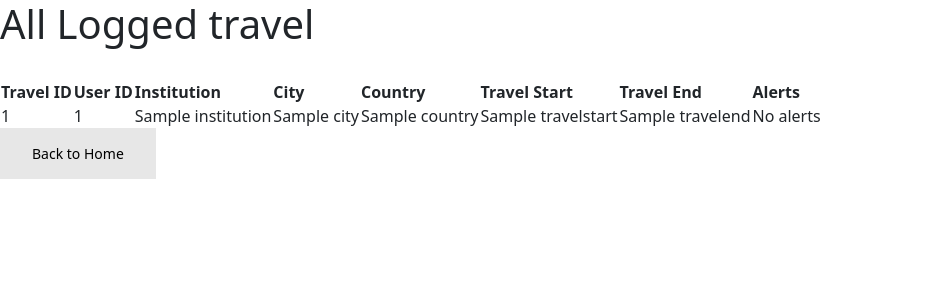
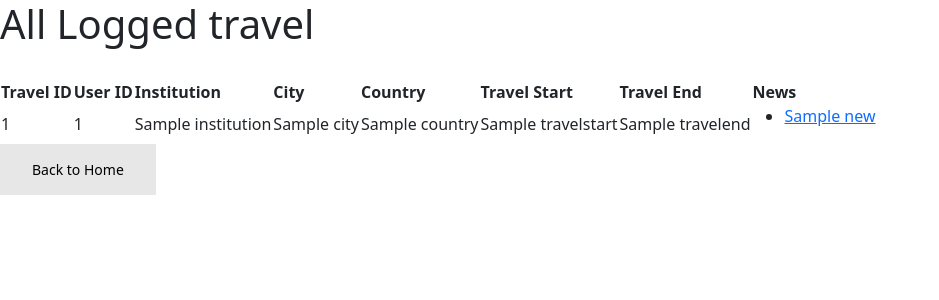
Before and after one commit to kknb1982/wsaadeploy, a Flask app: template templates/admin-dashboard.html in a window 1280 px wide. Shown: the top 300 px of the page, without its empty margins (0-939 px from the left). Run offline with Flask 3, Linux system fonts and the light colour scheme; the template is opened without the code that fills it: most values are stand-ins (such as "Sample title", 1, 10 or a date in 2020); parts of the project's set-up code (start-up, migrations or seed data) failed here and were passed over.

Commit message:
Updated handling of NewsAPI

```diff
--- a/templates/admin-dashboard.html
+++ b/templates/admin-dashboard.html
@@ -26,7 +26,7 @@
                         <th>Country</th>
                         <th>Travel Start</th>
                         <th>Travel End</th>
-                        <th>Alerts</th>
+                        <th>News</th>
                     </tr>
                 </thead>
                 <tbody>
@@ -40,14 +40,16 @@
                             <td>{{ travel['travelstart'] }}</td>
                             <td>{{ travel['travelend'] }}</td>
                             <td>
-                                {% if travel['alerts'] %}
+                                {% if travel['news'] %}
                                     <ul>
-                                        {% for alert in travel['alerts'] %}
-                                            <li>{{ alert['title'] }}</li>
+                                        {% for news in travel['news'] %}
+                                            <li>
+                                                <a href="{{ news['url'] }}" target="_blank">{{ news['title'] }}</a>
+                                            </li>
                                         {% endfor %}
                                     </ul>
                                 {% else %}
-                                    No alerts
+                                    No news available
                                 {% endif %}
                             </td>
                         </tr>
```
